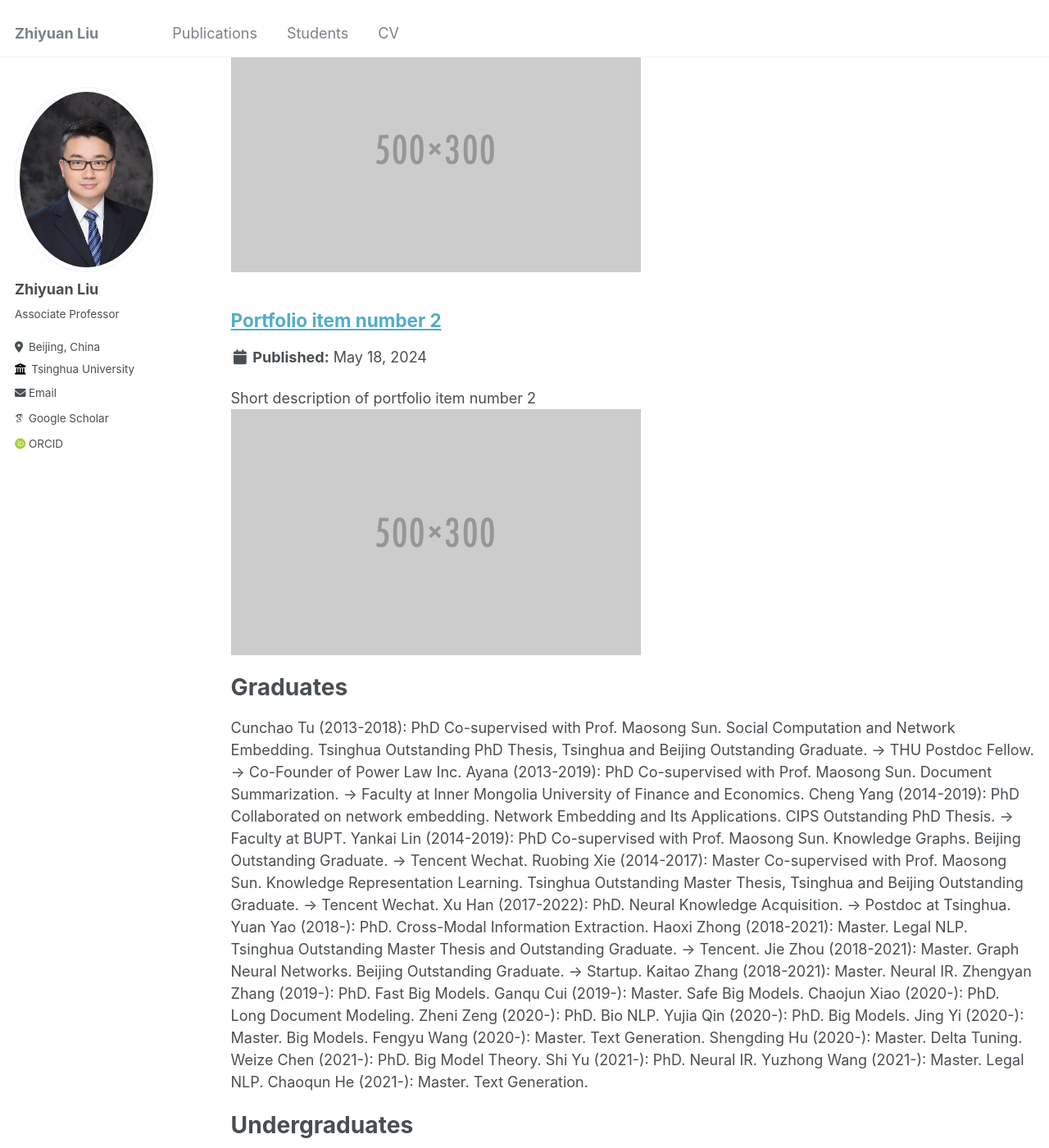
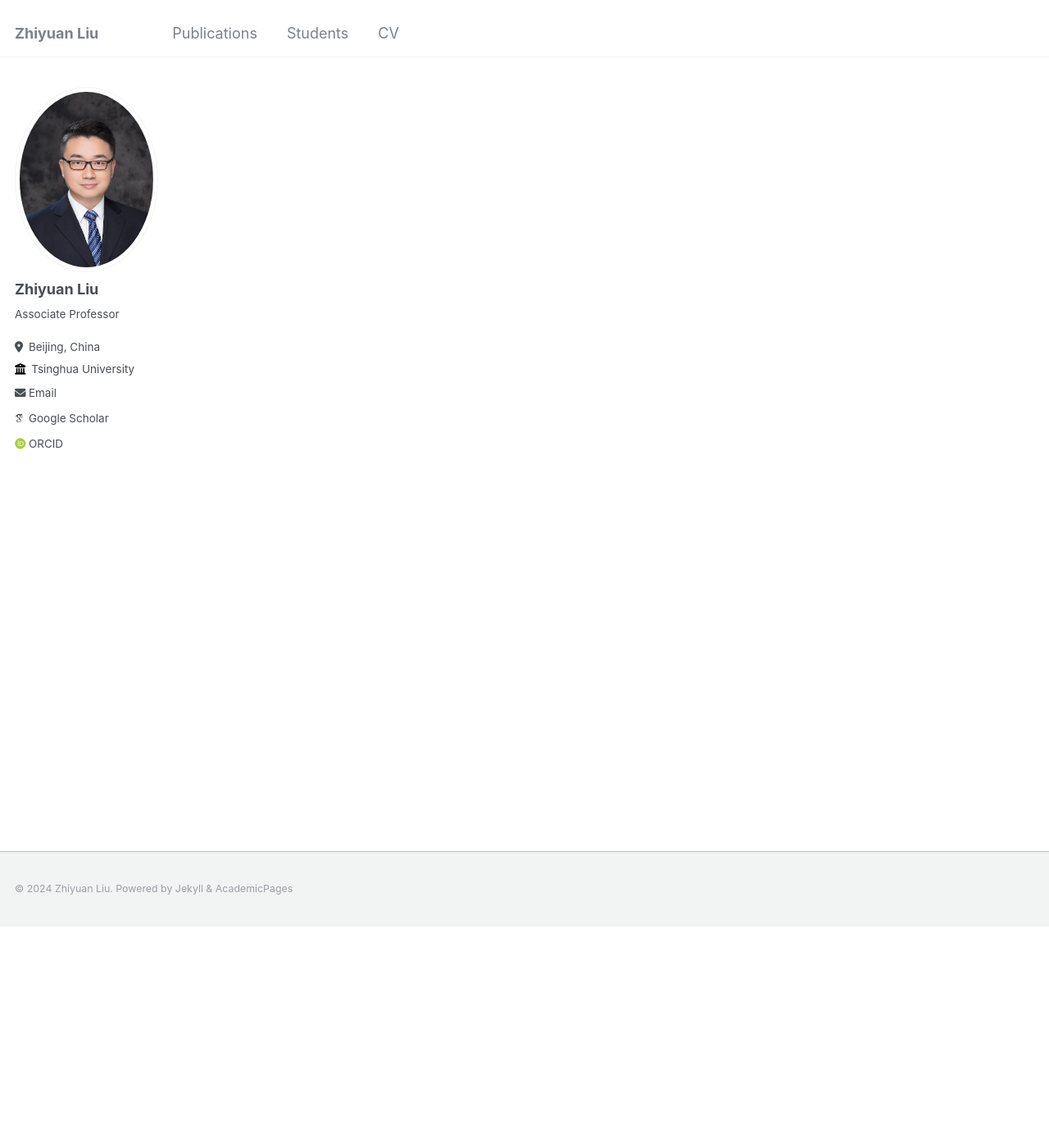
Before and after one commit to xuyuanwei678/xuyuanwei678.github.io, a Jekyll site: the page built from _pages/portfolio.html, in a window 1280 px wide and 1400 px high, scrolled down 270 px. Shown: the whole window at 82% size. Built offline with Jekyll 4.4.1, drawn with Linux system fonts in a browser that asks for light colours; some web fonts are replaced; some of the changed text lies outside the part shown.

Commit message:
Revert "Update"
This reverts commit a3dd627565bbce14b888872d9a38b1740d4d4587.

```diff
--- a/_pages/students.md
+++ /dev/null
@@ -1,56 +0,0 @@
----
-layout: archive
-title: "Students"
-permalink: /students/
-author_profile: true
----
-
-{% include base_path %}
-
-
-{% for post in site.students %}
-  {% include archive-single.html %}
-{% endfor %}
-
-Graduates
-======
-Cunchao Tu (2013-2018): PhD Co-supervised with Prof. Maosong Sun. Social Computation and Network Embedding. Tsinghua Outstanding PhD Thesis, Tsinghua and Beijing Outstanding Graduate. -> THU Postdoc Fellow. -> Co-Founder of Power Law Inc.
-Ayana (2013-2019): PhD Co-supervised with Prof. Maosong Sun. Document Summarization. -> Faculty at Inner Mongolia University of Finance and Economics.
-Cheng Yang (2014-2019): PhD Collaborated on network embedding. Network Embedding and Its Applications. CIPS Outstanding PhD Thesis. -> Faculty at BUPT.
-Yankai Lin (2014-2019): PhD Co-supervised with Prof. Maosong Sun. Knowledge Graphs. Beijing Outstanding Graduate. -> Tencent Wechat.
-Ruobing Xie (2014-2017): Master Co-supervised with Prof. Maosong Sun. Knowledge Representation Learning. Tsinghua Outstanding Master Thesis, Tsinghua and Beijing Outstanding Graduate. -> Tencent Wechat.
-Xu Han (2017-2022): PhD. Neural Knowledge Acquisition. -> Postdoc at Tsinghua.
-Yuan Yao (2018-): PhD. Cross-Modal Information Extraction.
-Haoxi Zhong (2018-2021): Master. Legal NLP. Tsinghua Outstanding Master Thesis and Outstanding Graduate. -> Tencent.
-Jie Zhou (2018-2021): Master. Graph Neural Networks. Beijing Outstanding Graduate. -> Startup.
-Kaitao Zhang (2018-2021): Master. Neural IR.
-Zhengyan Zhang (2019-): PhD. Fast Big Models.
-Ganqu Cui (2019-): Master. Safe Big Models.
-Chaojun Xiao (2020-): PhD. Long Document Modeling.
-Zheni Zeng (2020-): PhD. Bio NLP.
-Yujia Qin (2020-): PhD. Big Models.
-Jing Yi (2020-): Master. Big Models.
-Fengyu Wang (2020-): Master. Text Generation.
-Shengding Hu (2020-): Master. Delta Tuning.
-Weize Chen (2021-): PhD. Big Model Theory.
-Shi Yu (2021-): PhD. Neural IR.
-Yuzhong Wang (2021-): Master. Legal NLP.
-Chaoqun He (2021-): Master. Text Generation.
-
-Undergraduates
-======
-Class 2019: Xun Sun (THU->), Wanrong He (THU->), Junwen Tan (THU->), Yining Ye (THU->), Muyan Hu (THU->), Chenning Sun (CUG->), Yutao Sun (THU->).
-Class 2018: Yuzhuo Bai (THU->), Keyue Qiu (THU->), Yongwei Li (THU->), Bowen Dong (THU->), Yushi Bai (THU->), Yufeng Du (THU->), Jiayou Zhang (THU->), Zeyuan Zhang (THU->), Guangxuan Xiao (THU->), Tianyu Wang (BJUT->), Yuan Zang (THU->), Weihan Jiang (Beihang->), Qianrui Zhou (THU->), Tingji Zhang (THU->), Yangyi Chen (HUST->), Xueyu Hu (Beihang->).
-Class 2017: Weize Chen (THU->THU PhD), Yi Dai (THU->THU PhD), Hao Peng (THU->THU Master), Ziqi Wang (THU->), Rong Han (THU->THU PhD), Wangyi Jiang (THU->CAS PhD), Tianyu Yu (Beihang->THU), Zhengxian Fan (UCL->), Yuxian Gu (THU->THU PhD), Yun Shi (THU->THU Master), Shi Yu (THU->THU PhD), Xurui Zhang (THU->), Bairu Hou (THU->), Mukai Li (Beihang->), Xuyang Jin (THU->), Chuancheng Lv (THU->THU Master), Shirong Ma (THU->THU Master), Yuzhong Wang (THU->THU Master).
-Class 2016: Liang Chang (BUPT->ByteDance), Tianyu Gao (THU->Princeton), Shengding Hu (THU->THU Master), Junjie Huang (Beihang->UIUC Master), Haozhe Ji (THU->THU PhD), Sicong Ouyang (BUPT->BUPT Master), Yujia Qin (THU->THU PhD), Xiaozhi Wang (THU->THU PhD), Ruidong Wu (THU->), Chaojun Xiao (THU->THU PhD), Guoyang Zeng (THU->THU), Juexiao Zhang (THU->), Zheni Zeng (THU->THU PhD), Kai Zhang (ZUCC->THU RA), Ao Zhang (NJU->THU RA), Chenyang Zhu (SUFE->THU RA), Xuanming Zhang (UNNC->THU RA), Sichen Jin (ZJU->THU RA), Lingbo Tong (SCU->THU RA).
-Class 2015: Xiang Li (THU->), Yihong Gu (THU->), Zhiyuan Liu (XJTU->NUS), Shangbang Long (PKU->), Yifan Qiao (THU->), Changhe Song (THU->THU Master), Jun Yan（THU->USC PhD), Chenghao Yang (Beihang->), Pengfei Yu (THU->UIUC PhD), Zhijingcheng Yu (THU->NUS PhD), Yuhui Zhang (THU->Stanford Master), Zhengyan Zhang (THU->THU PhD), Hao Zhu (THU->CMU PhD), Ganqu Cui (THU->THU Master).
-Class 2014: Deming Ye (THU->THU PhD), Yuan Yao (THU->THU PhD), Jiaju Du (THU->THU Master), Yilin Niu (THU->THU PhD), Haoxi Zhong (THU->THU Master), Luming Tang (THU->Cornell PhD), Ji Xin (THU->U Waterloo PhD), Xingchi Yuan (THU->Google), Ziyun Wang (THU->NYU Master), Zikun Hu (THU->NUS PhD).
-Class 2013: Lei Xu (THU->MIT PhD), Xu Han (THU->THU PhD), Zhipeng Guo (THU->THU Master), Hao Wang (THU->NTU PhD), Wenyuan Zeng (THU->U Toronto PhD), Jiawei Wu (THU->UCSB PhD).
-Class 2012: Honyin Luo (THU->MIT PhD), Zichuan Lin (THU->THU Master), Weicheng Zhang (BUPT->JHU Master), Deyang Yin (BUPT->Columbia Master).
-Class 2011: Yang Liu (THU->UIUC PhD), Tianze Shi (THU->Cornell PhD), Ying Lin (BUPT->RPI PhD), Haitian Gong (BUPT->CMU Master).
-Class 2010: Yan Wang (THU->CMU Master), Yankai Lin (THU->THU PhD).
-Class 2009: Han Zhao (THU->Waterloo Master), Chen Liang (THU->PSU PhD), Han Li (THU->WISC PhD), Cunchao Tu (THU->THU PhD), Xiaowen Chu (BUPT->CMU Master).
-Class 2008: Sicong Zhang(THU->Georgetown PhD), Weipeng He (THU->Hamburg Master).
-Class 2007: Wenyi Huang (THU->PSU PhD), Xinxiong Chen (THU->THU PhD->Startups).
-Class 2006: Xiaxiao Li (BUPT->Alberta Master), Chuan Shi (THU EE->UMN PhD).
-Class 2005: Peng Li (THU->THU PhD->Baidu IDL).
```
Also changed, not shown: _pages/about.md (+0 -1 lines), _pages/cv.md (+22 -0 lines), _pages/portfolio.html (added, +13 -0 lines), _pages/publications.md (+2 -2 lines).
